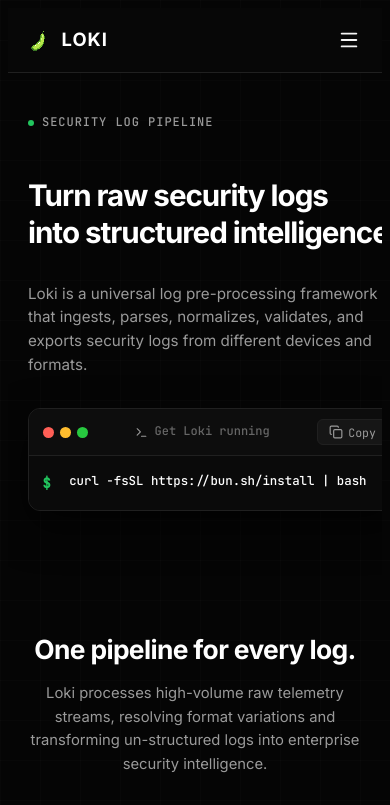
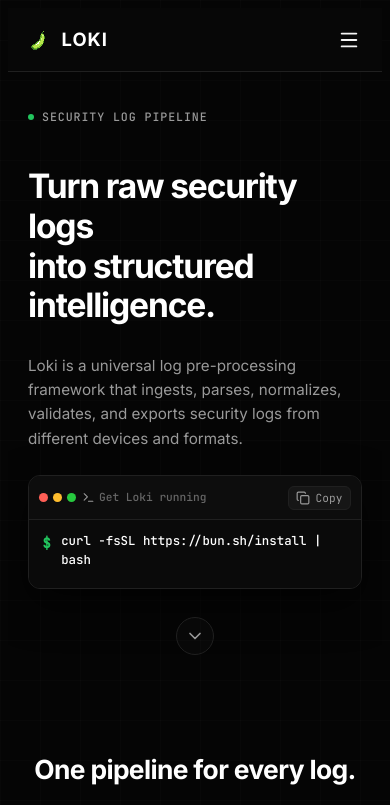
Before and after one commit to ShahbazCoder1/Loki, a React (Vite) app in the folder landing-page/: page / in a window 390 px wide. Shown: the top 805 px of the page. Built offline with nearby package versions, Linux system fonts and the light colour scheme.

Commit message:
Fix phone view

```diff
--- a/landing-page/src/components/Hero.jsx
+++ b/landing-page/src/components/Hero.jsx
@@ -30,24 +30,24 @@
           <div className="hero-right">
             <div className="terminal-window">
               <div className="terminal-header">
-                <div className="terminal-dots" style={{ display: 'flex', gap: '6px', alignItems: 'center' }}>
-                  <span className="terminal-dot red" style={{ width: '11px', height: '11px', borderRadius: '50%', backgroundColor: '#ff5f56', display: 'inline-block' }}></span>
-                  <span className="terminal-dot yellow" style={{ width: '11px', height: '11px', borderRadius: '50%', backgroundColor: '#ffbd2e', display: 'inline-block' }}></span>
-                  <span className="terminal-dot green" style={{ width: '11px', height: '11px', borderRadius: '50%', backgroundColor: '#27c93f', display: 'inline-block' }}></span>
+                <div className="terminal-dots">
+                  <span className="terminal-dot red"></span>
+                  <span className="terminal-dot yellow"></span>
+                  <span className="terminal-dot green"></span>
                 </div>
 
                 <div className="terminal-title">
-                  <TerminalIcon size={13} style={{ color: 'var(--text-muted)' }} />
+                  <TerminalIcon size={13} style={{ color: 'var(--text-muted)', flexShrink: 0 }} />
                   <span>Get Loki running</span>
                 </div>
 
                 <CopyButton textToCopy={singleCommand} />
               </div>
 
-              <div className="terminal-body" style={{ minHeight: 'auto', padding: '1.25rem' }}>
-                <div className="terminal-line" style={{ display: 'flex', alignItems: 'flex-start', gap: '0.5rem', marginBottom: 0 }}>
-                  <span className="terminal-prompt" style={{ flexShrink: 0 }}>$</span>
-                  <span className="terminal-cmd" style={{ wordBreak: 'break-word', overflowWrap: 'anywhere', whiteSpace: 'pre-wrap', lineHeight: '1.5' }}>curl -fsSL https://bun.sh/install | bash</span>
+              <div className="terminal-body">
+                <div className="terminal-line">
+                  <span className="terminal-prompt">$</span>
+                  <span className="terminal-cmd">curl -fsSL https://bun.sh/install | bash</span>
                 </div>
               </div>
             </div>
--- a/landing-page/src/components/PipelineArchitecture.jsx
+++ b/landing-page/src/components/PipelineArchitecture.jsx
@@ -237,7 +237,7 @@
           </div>
 
           {/* Branch Outlets */}
-          <div style={{ display: 'flex', gap: '2rem', justifyContent: 'center', marginTop: '1.5rem', fontSize: '0.75rem', color: 'var(--text-dim)', fontFamily: 'var(--font-mono)' }}>
+          <div className="pipeline-outlets-row">
             <div>● RESOLVE ➔ Quarantine Index (Unknown formats)</div>
             <div>● VALIDATE ➔ Dead Letter Index (Schema errors)</div>
             <div>● EXPORT ➔ Elasticsearch & SSE Stream</div>
--- a/landing-page/src/index.css
+++ b/landing-page/src/index.css
@@ -30,6 +30,12 @@
 }
 
 /* Universal Scrollbar Elimination for ALL browsers & elements */
+*,
+*::before,
+*::after {
+  box-sizing: border-box;
+}
+
 *,
 *::before,
 *::after,
@@ -454,6 +460,9 @@
   overflow: hidden;
   text-align: left;
   box-shadow: 0 16px 40px rgba(0, 0, 0, 0.6);
+  max-width: 480px;
+  width: 100%;
+  margin-left: auto;
 }
 
 .terminal-header {
@@ -475,6 +484,19 @@
   height: 10px;
   border-radius: 50%;
   background-color: #262626;
+  display: inline-block;
+}
+
+.terminal-dot.red {
+  background-color: #ff5f56 !important;
+}
+
+.terminal-dot.yellow {
+  background-color: #ffbd2e !important;
+}
+
+.terminal-dot.green {
+  background-color: #27c93f !important;
 }
 
 .terminal-title {
@@ -529,12 +551,12 @@
 }
 
 .terminal-body {
-  padding: 1.5rem;
+  padding: 1.25rem 1.5rem;
   font-family: var(--font-mono);
   font-size: 0.85rem;
   line-height: 1.65;
   background-color: var(--bg-terminal);
-  min-height: 220px;
+  min-height: auto;
 }
 
 .terminal-line {
@@ -748,6 +770,16 @@
   align-items: center;
   justify-content: center;
   flex-shrink: 0;
+}
+
+.pipeline-outlets-row {
+  display: flex;
+  gap: 2rem;
+  justify-content: center;
+  margin-top: 1.5rem;
+  font-size: 0.75rem;
+  color: var(--text-dim);
+  font-family: var(--font-mono);
 }
 
 .node-detail-box {
@@ -1372,58 +1404,149 @@
   /* Hero Section Responsive */
   .hero-section {
     min-height: auto !important;
-    padding: 2.5rem 0 3.5rem !important;
+    padding: 2.25rem 0 2rem !important;
     justify-content: flex-start !important;
   }
 
   .hero-grid {
     grid-template-columns: 1fr !important;
-    gap: 2rem !important;
+    gap: 1.5rem !important;
     width: 100% !important;
+    max-width: 100% !important;
+  }
+
+  .hero-eyebrow {
+    font-size: 0.725rem !important;
+    margin-bottom: 0.75rem !important;
   }
 
   .hero-title {
-    font-size: 1.85rem !important;
-    line-height: 1.25 !important;
-    margin-bottom: 1rem !important;
+    font-size: clamp(2.1rem, 7.5vw, 2.65rem) !important;
+    line-height: 1.18 !important;
+    margin-bottom: 0.85rem !important;
     word-break: break-word;
   }
 
   .hero-subtitle {
     font-size: 0.95rem !important;
-    line-height: 1.55 !important;
+    line-height: 1.6 !important;
     width: 100% !important;
+    max-width: 100% !important;
   }
 
   .hero-scroll-down-desktop {
-    display: none !important;
-  }
-
-  .hero-scroll-down-left {
-    margin-top: 1.5rem !important;
+    display: flex !important;
+    position: relative !important;
+    bottom: auto !important;
+    left: auto !important;
+    transform: none !important;
+    margin: 1.75rem auto 0 !important;
+    width: 38px !important;
+    height: 38px !important;
   }
 
   /* Terminal Window Responsive */
+  .hero-right {
+    width: 100% !important;
+    max-width: 100% !important;
+    min-width: 0 !important;
+    box-sizing: border-box !important;
+    margin: 0 !important;
+    padding: 0 !important;
+  }
+
   .terminal-window {
     width: 100% !important;
     max-width: 100% !important;
+    min-width: 0 !important;
     box-sizing: border-box !important;
-    overflow-x: hidden !important;
+    overflow: hidden !important;
   }
 
   .terminal-header {
-    padding: 0.6rem 0.85rem !important;
+    width: 100% !important;
+    max-width: 100% !important;
+    box-sizing: border-box !important;
+    padding: 0.6rem 0.65rem !important;
+    display: flex !important;
+    align-items: center !important;
+    justify-content: space-between !important;
+    gap: 0.35rem !important;
+    overflow: hidden !important;
+  }
+
+  .terminal-dots {
+    display: flex !important;
+    gap: 5px !important;
+    align-items: center !important;
+    flex-shrink: 0 !important;
+  }
+
+  .terminal-dot {
+    width: 9px !important;
+    height: 9px !important;
+    border-radius: 50% !important;
+    flex-shrink: 0 !important;
+    display: inline-block !important;
+  }
+
+  .terminal-title {
+    flex: 1 1 auto !important;
+    min-width: 0 !important;
+    font-size: 0.7rem !important;
+    overflow: hidden !important;
+    text-overflow: ellipsis !important;
+    white-space: nowrap !important;
+    display: flex !important;
+    align-items: center !important;
+    gap: 0.25rem !important;
+  }
+
+  .copy-btn {
+    flex-shrink: 0 !important;
+    padding: 0.25rem 0.45rem !important;
+    font-size: 0.7rem !important;
+    white-space: nowrap !important;
+    box-sizing: border-box !important;
   }
 
   .terminal-body {
-    padding: 1rem 0.85rem !important;
+    width: 100% !important;
+    max-width: 100% !important;
+    min-width: 0 !important;
+    box-sizing: border-box !important;
+    padding: 0.75rem 0.85rem !important;
+    overflow: hidden !important;
+    min-height: auto !important;
+    height: auto !important;
+  }
+
+  .terminal-line {
+    width: 100% !important;
+    max-width: 100% !important;
+    min-width: 0 !important;
+    box-sizing: border-box !important;
   }
 
   .terminal-cmd {
+    flex: 1 1 auto !important;
+    min-width: 0 !important;
     font-size: 0.775rem !important;
-    word-break: break-all !important;
+    word-break: break-word !important;
+    overflow-wrap: anywhere !important;
     white-space: pre-wrap !important;
-  }
+    line-height: 1.5 !important;
+  }
+
+@media (max-width: 360px) {
+  .terminal-title span {
+    font-size: 0.65rem !important;
+  }
+  .copy-btn {
+    padding: 0.2rem 0.35rem !important;
+    font-size: 0.65rem !important;
+  }
+}
 
   /* Section Spacing Responsive */
   .section {
@@ -1456,6 +1579,100 @@
   .arch-diagram-img {
     max-width: 100% !important;
     height: auto !important;
+  }
+
+  /* Pipeline Architecture Mobile Responsiveness */
+  .pipeline-flow-wrapper {
+    padding: 1.25rem 1rem !important;
+  }
+
+  .pipeline-nodes-container {
+    display: flex !important;
+    align-items: center !important;
+    justify-content: flex-start !important;
+    gap: 0.5rem !important;
+    padding: 0.65rem 0.25rem !important;
+    overflow-x: auto !important;
+    -webkit-overflow-scrolling: touch;
+    width: 100% !important;
+    box-sizing: border-box !important;
+  }
+
+  .pipeline-node-btn {
+    min-width: 105px !important;
+    padding: 0.65rem 0.85rem !important;
+    flex-shrink: 0 !important;
+  }
+
+  .pipeline-connector {
+    flex-shrink: 0 !important;
+  }
+
+  .pipeline-outlets-row {
+    flex-direction: column !important;
+    align-items: flex-start !important;
+    gap: 0.5rem !important;
+    margin-top: 1.25rem !important;
+    font-size: 0.725rem !important;
+    padding: 0 0.25rem !important;
+  }
+
+  .node-detail-box {
+    grid-template-columns: 1fr !important;
+    gap: 1.25rem !important;
+    margin-top: 1.25rem !important;
+    padding: 1rem !important;
+  }
+
+  .node-code-preview {
+    padding: 0.85rem !important;
+    font-size: 0.725rem !important;
+    overflow-x: auto !important;
+    max-width: 100% !important;
+    box-sizing: border-box !important;
+  }
+
+  .node-code-preview pre {
+    white-space: pre-wrap !important;
+    word-break: break-word !important;
+    overflow-wrap: anywhere !important;
+  }
+
+  /* Footer Mobile Responsiveness */
+  .footer {
+    padding: 2.5rem 0 2rem !important;
+  }
+
+  .footer-content {
+    flex-direction: column !important;
+    align-items: flex-start !important;
+    gap: 1.5rem !important;
+    width: 100% !important;
+    box-sizing: border-box !important;
+  }
+
+  .footer-brand {
+    font-size: 1rem !important;
+  }
+
+  .footer-text {
+    font-size: 0.825rem !important;
+    line-height: 1.5 !important;
+    max-width: 100% !important;
+  }
+
+  .footer-links {
+    display: flex !important;
+    flex-wrap: wrap !important;
+    gap: 0.85rem 1.35rem !important;
+    width: 100% !important;
+    margin: 0 !important;
+    padding: 0 !important;
+  }
+
+  .footer-link {
+    font-size: 0.875rem !important;
+    padding: 0.2rem 0 !important;
   }
 }
 
```
